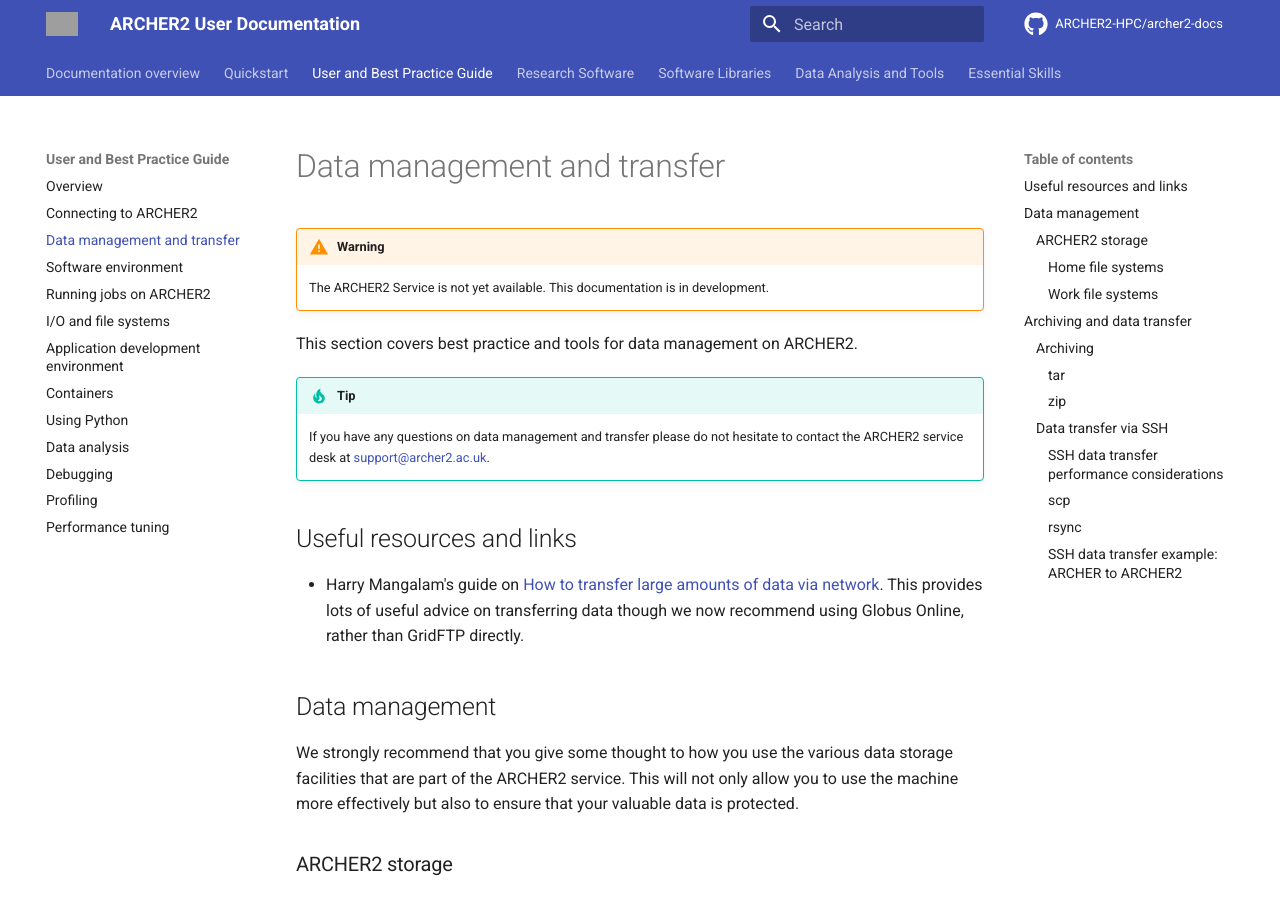
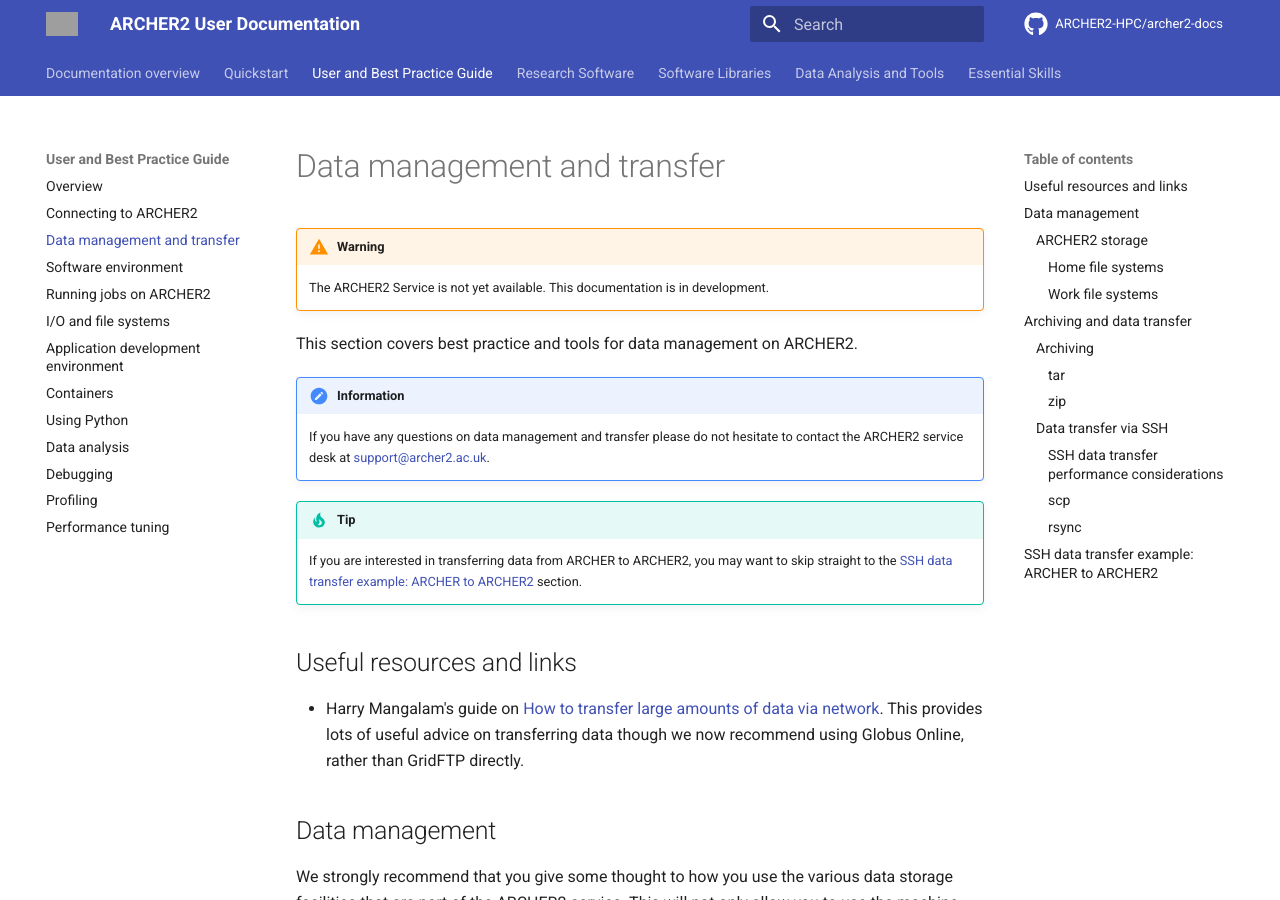
Before and after one commit to ARCHER2-HPC/archer2-docs, an MkDocs documentation site: the page built from docs/user-guide/data.md, in a window 1280 px wide and 900 px high. Built offline with MkDocs 1.6.1 and Material for MkDocs 9.7.7, drawn with Linux system fonts in a browser that asks for light colours; comment, search, counter and statistics services are not loaded; grey boxes are pictures that could not be loaded.

Commit message:
Added ARCHER to ARCHER2 pointer

```diff
--- a/docs/user-guide/data.md
+++ b/docs/user-guide/data.md
@@ -7,9 +7,15 @@
 This section covers best practice and tools for data management on
 ARCHER2.
 
-!!! tip
+!!! information
     If you have any questions on data management and transfer please do not
     hesitate to contact the ARCHER2 service desk at <support@archer2.ac.uk>.
+
+!!! tip
+    If you are interested in transferring data from ARCHER to ARCHER2, you
+    may want to skip straight to the
+    [SSH data transfer example: ARCHER to ARCHER2](#ssh-data-transfer-example-archer-to-archer2)
+    section.
 
 ## Useful resources and links
 
@@ -375,7 +381,7 @@
     (accessed via `man rsync` or at [man
     rsync](https://linux.die.net/man/1/rsync)).
 
-#### SSH data transfer example: ARCHER to ARCHER2
+## SSH data transfer example: ARCHER to ARCHER2
 
 Here we have a short example demonstrating transfer of data directly
 from ARCHER to ARCHER2.
```
